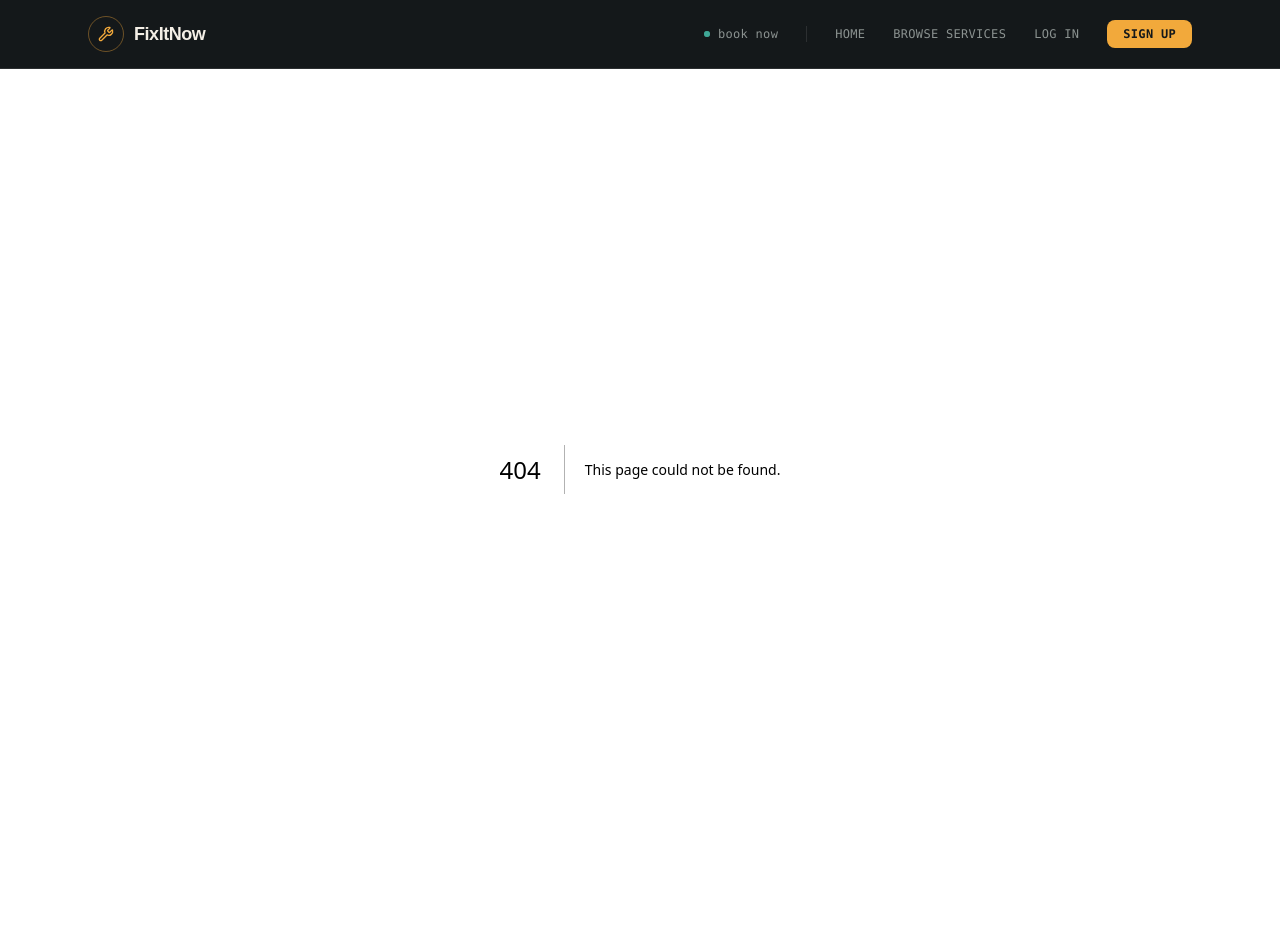
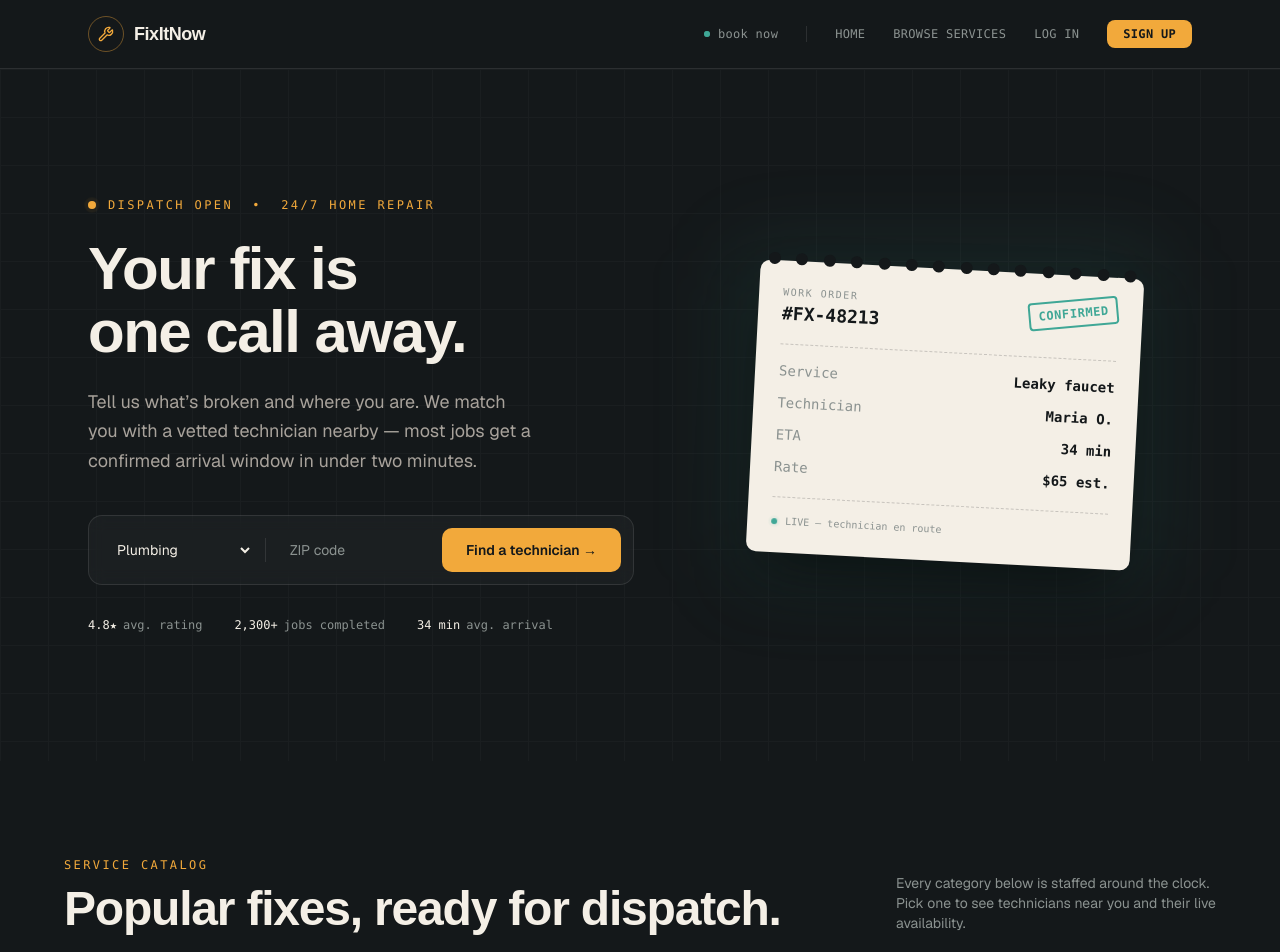
Before and after one commit to Fahad-smto/fixitnow-frontend-ts-, a Next.js app: page /home in a window 1280 px wide. Before the commit this address had no page. Shown: the top 952 px of the page. Before the commit the page ends 869 px from the top, so only its background shows below. Built offline with nearby package versions, Linux system fonts and the light colour scheme.

Commit message:
biome added

```diff
--- /dev/null
+++ b/app/home/page.tsx
@@ -0,0 +1,26 @@
+ import { memo } from 'react';
+ import ServicePromoBanner from '@/components/ui/banner';
+import PopularServices from '@/components/ui/popularServices';
+import TechnicianTrust from '@/components/ui/TechnicianTrust';
+import Footer from '@/components/ui/footer';
+import HowItWorks from '@/components/ui/howItWorks';
+import HeroSlider from '@/components/ui/heroSlider';
+import FeatureSection from '@/components/ui/FeatureSection';
+import ContactSection from '@/components/ui/ContactSection';
+
+ const home = () => {
+   return (
+     <div>
+   {/* <HeroSlider></HeroSlider> */}
+   <ServicePromoBanner></ServicePromoBanner>
+   <PopularServices></PopularServices>
+   <FeatureSection></FeatureSection>
+   <HowItWorks></HowItWorks>
+   <TechnicianTrust></TechnicianTrust>
+   <ContactSection></ContactSection>
+   <Footer></Footer>
+     </div>
+   );
+ };
+
+ export default memo(home);
```
